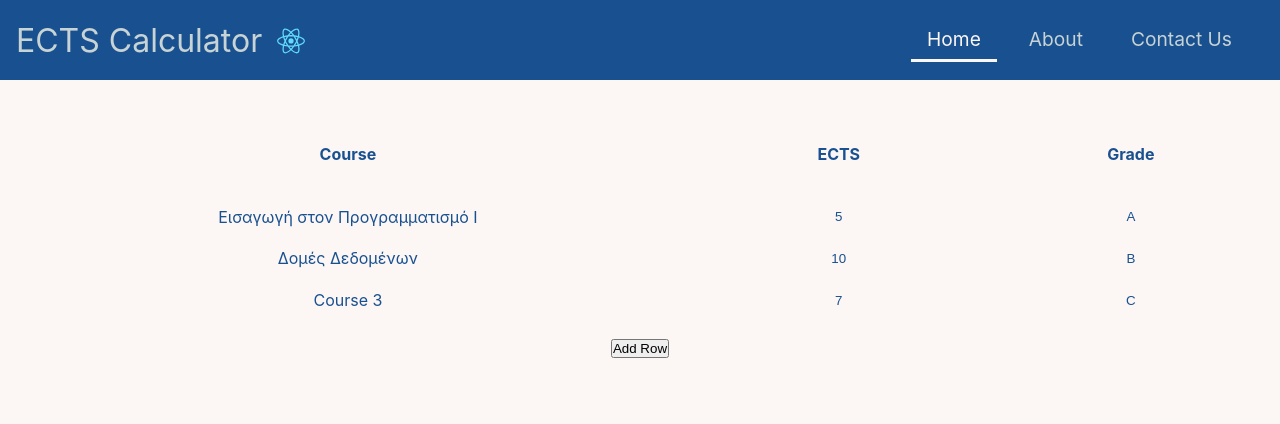
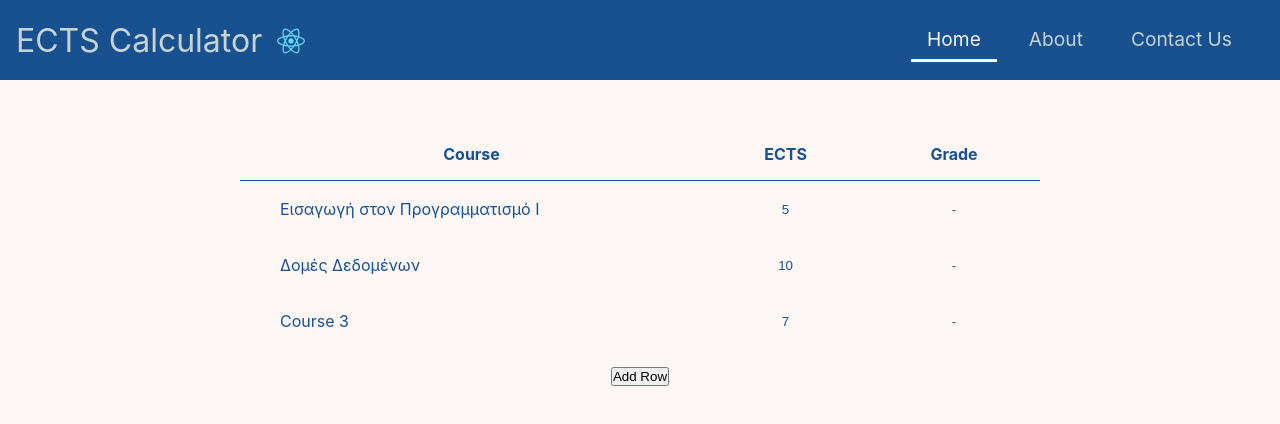
Before and after one commit to arxidamos/ECTS-Calculator, a React (Create React App) app: page / in a window 1280 px wide. Shown: the top 424 px of the page. Built offline with nearby package versions, Linux system fonts and the light colour scheme; the HTML template or start-up script is replaced by a standard one.

Commit message:
Added data validation for grade input, added checkmark display

```diff
--- a/src/components/Navigation/Navigation.css
+++ b/src/components/Navigation/Navigation.css
@@ -26,10 +26,13 @@
   cursor: pointer;
   text-decoration: none;
   font-size: 2rem;
+  transition: all 0.5s ease;
+
 }
 
 .nav-logo:hover {
   color: #fcf6f5;
+  transition: all 0.5s ease;
 }
 
 .nav-menu {
--- a/src/components/Pages/MainPage.css
+++ b/src/components/Pages/MainPage.css
@@ -1,35 +1,40 @@
 table {
   border-collapse: collapse;
-  /* min-width: 400px; */
-  width: 100%;
-  /* overflow-x: auto; */
-  /* justify-content: center; */
+  width: 90%;
+  max-width: 800px;
   margin: auto;
   margin-bottom: 1em;
 }
 
-td {
-  /* border: 2px dotted black; */
-  /* padding: 1em; */
-  /* text-align: left; */
-  color: #195190;
-}
-
-
 th {
-  /* background-color: #195190; */
-  /* border: 1px solid #195190; */
-  padding: 2em;
+  padding: 2em 2em 1em 2em;
+  border-bottom: 1px solid #195190;
 }
 
 .course-cell {
   text-align: center;
+  position: relative;
+
+}
+
+.course-text-container {
+  min-width: 12em;
+  display: flex;
+  height: 3.5em;
+  align-items: center;
+
+
+}
+
+.text-course {
+  overflow: hidden;
+  text-overflow: ellipsis;
+  white-space: nowrap;
+  margin-left: 1em;
 }
 
 .ects-cell, .grade-cell {
   max-width: 3em;
-  /* margin-right: 3em; */
-
 }
 
 td > input {
@@ -42,9 +47,11 @@ td > input {
   padding: 1em;
   box-sizing: border-box;
   color: #195190;
+  background-color: #fcf6f5;
+}
 
-  background-color: #fcf6f5;
-  /* background-color: #c7d3d4; */
+.course-row:hover td, .course-row:hover .course-input {
+  background-color: #fff;
 }
 
 td > input:focus {
@@ -52,10 +59,17 @@ td > input:focus {
   background-color: #fff;
   color: #111;
   font-weight: bold;
-  /* background-color: #c7d3d4; */
   outline: none;
-  border: 1px solid #195190;
+  border-bottom: 1px solid #195190;
 }
+
+@media screen and (max-width: 700px) {
+  table {
+    table-layout: fixed;
+  }
+}
+
+
 
 @media screen and (max-width: 480px) {
   .responsive-table th, td {
--- a/src/components/Pages/MainPage.js
+++ b/src/components/Pages/MainPage.js
@@ -1,11 +1,13 @@
 import React, { useState } from 'react';
 import './MainPage.css'
+import checkmark from '/home/dimos/Desktop/ectsTool/ects-tool/src/checkmark.svg'
+import closemark from '/home/dimos/Desktop/ectsTool/ects-tool/src/empty.svg';
 
 const MainPage = () => {
   const [courses, setCourses] = useState([
-    { course: "Εισαγωγή στον Προγραμματισμό Ι", ects: 5, grade: "A" },
-    { course: "Δομές Δεδομένων", ects: 10, grade: "B" },
-    { course: "Course 3", ects: 7, grade: "C" },
+    { course: "Εισαγωγή στον Προγραμματισμό Ι", ects: 5, grade: "" },
+    { course: "Δομές Δεδομένων", ects: 10, grade: "" },
+    { course: "Course 3", ects: 7, grade: "" },
   ]);
 
   const addCourse = () => {
@@ -24,22 +26,53 @@ const MainPage = () => {
         </thead>
         <tbody>
           {courses.map((course, index) => (
-            <tr key={index}>
-              <td data-label="Course" className="course-cell">
-                {course.course}
+            <tr className="course-row" key={index}>
+              <td data-label="Course" className="course-cell" title={course.course}>
+
+
+                {/* {course.course}
+                {course.completed && <img className="checkmark-img" src={checkmark} alt="Completed" />} */}
+  <div className="course-text-container">
+    <div className="img-course">
+    {course.completed ? <img className="checkmark-img" src={checkmark} alt="Completed" /> : <img className="checkmark-img" src={closemark} alt="Completed" />}
+    </div>
+
+                <div className="text-course">
+                  {course.course}
+                </div>
+  </div>
+
+
               </td>
 
               <td data-label="ECTS" className="ects-cell">
-                <input type="text" value={course.ects} onChange={(e) => {
+                <input className="course-input" type="text" value={course.ects} onChange={(e) => {
                   const newCourses = [...courses];
                   newCourses[index].ects = e.target.value;
                   setCourses(newCourses);}}/>
               </td>
               <td data-label="Grade" className="grade-cell">
-                <input type="text" value={course.grade} onChange={(e) => {
-                  const newCourses = [...courses];
-                  newCourses[index].grade = e.target.value;
-                  setCourses(newCourses);}}/>
+                <input
+                  className="course-input"
+                  type="text"
+                  value={course.grade ? course.grade : '-'}
+                  onChange={(e) => {
+                    if (e.target.value === '') {
+                      e.target.value = '-';
+                    }
+                    const newCourses = [...courses];
+                    newCourses[index].grade = e.target.value;
+
+                    newCourses[index].completed = (e.target.value >= 5 && e.target.value <= 10) ? true : false;
+                    setCourses(newCourses);}}
+                    onFocus={(e) => {
+                      e.target.value = '';}}
+                    onBlur={(e) => {
+                      if (e.target.value === '') {
+                        e.target.value = '-';
+                      }
+                    }}
+                    />
               </td>
             </tr>
           ))}
```
Also changed, not shown: src/checkmark.svg (added), src/empty.svg (added).
